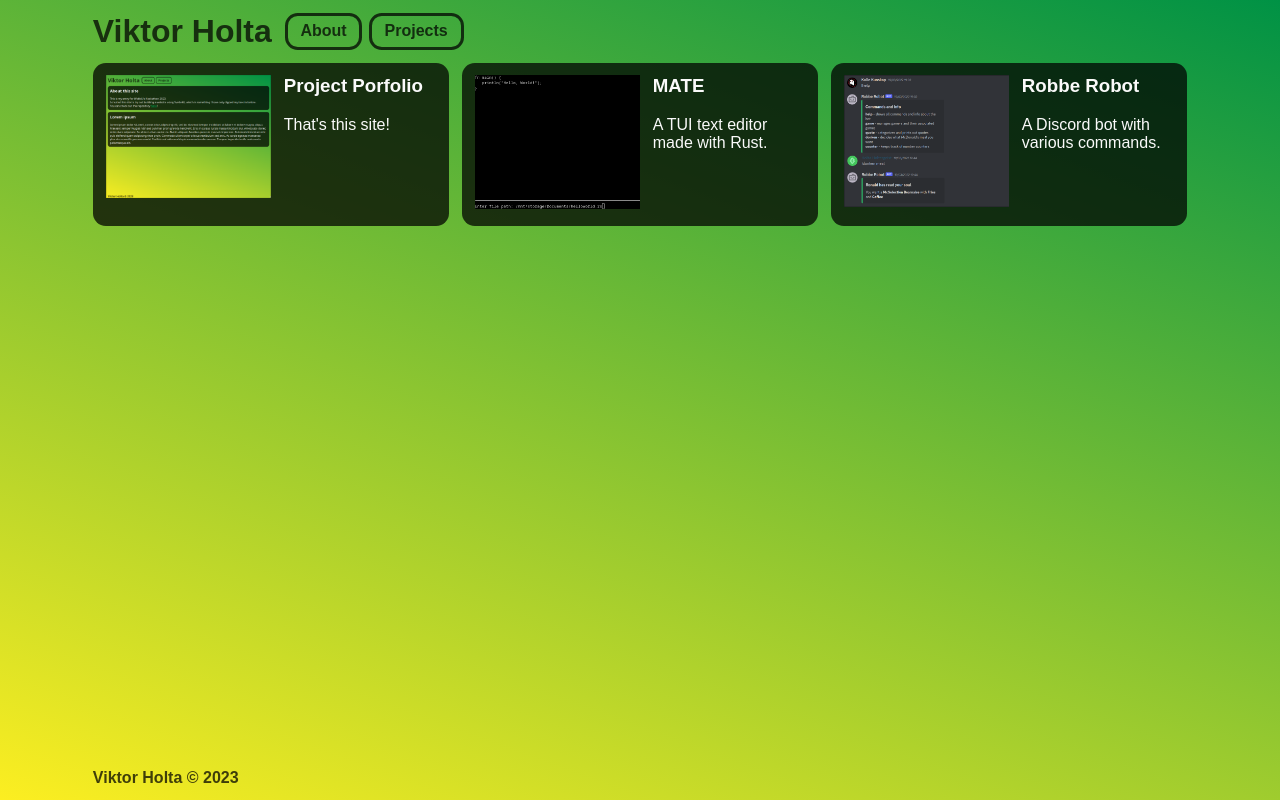
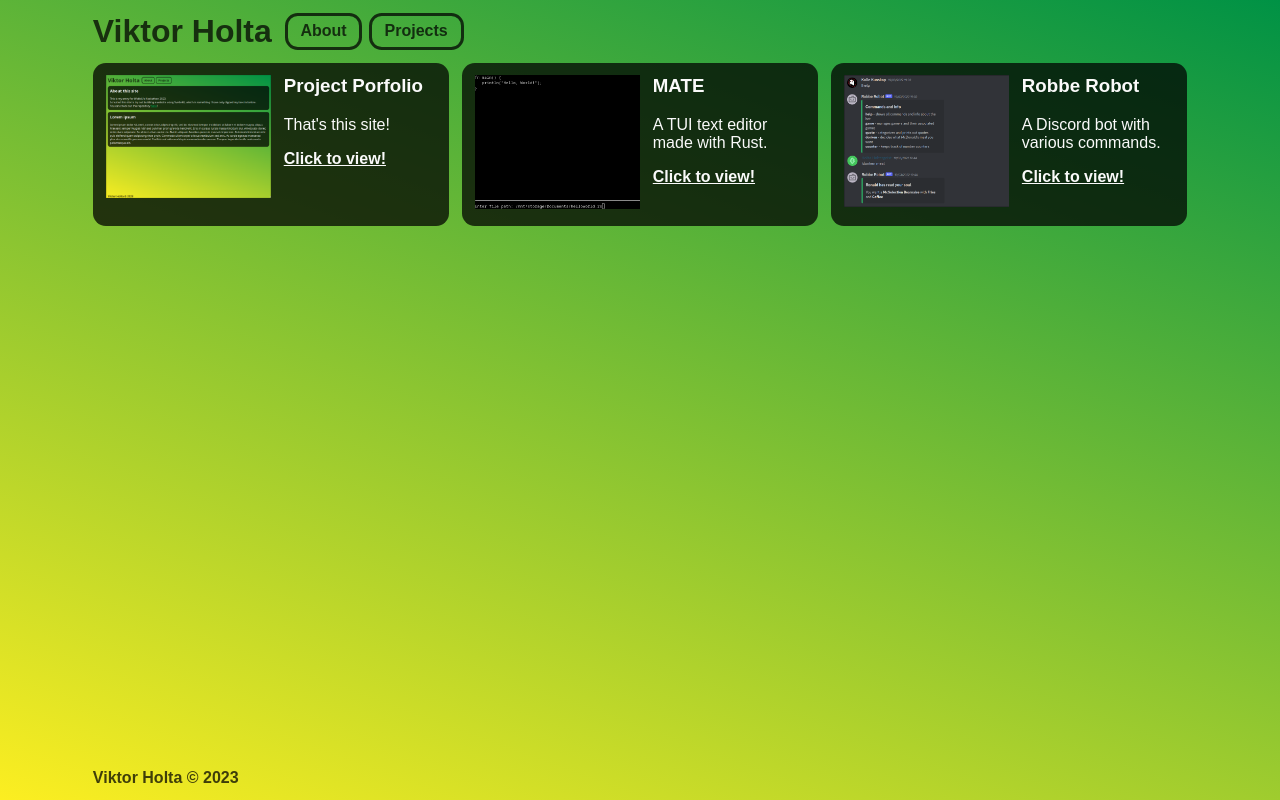
Before and after one commit to parslie/webbu-hackathon-23, a SvelteKit app: page /projects in a window 1280 px wide. Built offline with nearby package versions, Linux system fonts and the light colour scheme.

Commit message:
NEW: add instructions to projects page

```diff
--- a/src/components/ProjectGrid.svelte
+++ b/src/components/ProjectGrid.svelte
@@ -131,6 +131,7 @@
 					<aside class="right">
 						<h1>{project.title}</h1>
 						<p>{project.description}</p>
+						<p style="font-weight: bold; text-decoration: underline;">Click to view!</p>
 					</aside>
 				</article>
 			{:else}
@@ -146,6 +147,7 @@
 					<aside class="right">
 						<h1>{project.title}</h1>
 						<p>{project.description}</p>
+						<p style="font-weight: bold; text-decoration: underline;">Click to view!</p>
 					</aside>
 				</article>
 			{/if}
@@ -169,6 +171,7 @@
 				<p>{selectedProject.description}</p>
 				<p>{selectedProject.extraDescription}</p>
 				<p>Repository: <a href="{selectedProject.repository}">{selectedProject.repository}</a></p>
+				<p style="font-weight: bold; text-decoration: underline;">Click outside to close!</p>
 			</aside>
 		{/if}
 	</article>
@@ -183,6 +186,7 @@
 				<p>{selectedProject.description}</p>
 				<p>{selectedProject.extraDescription}</p>
 				<p>Repository: <a href="{selectedProject.repository}">{selectedProject.repository}</a></p>
+				<p style="font-weight: bold; text-decoration: underline;">Click outside to close!</p>
 			</aside>
 		{/if}
 	</article>
```
